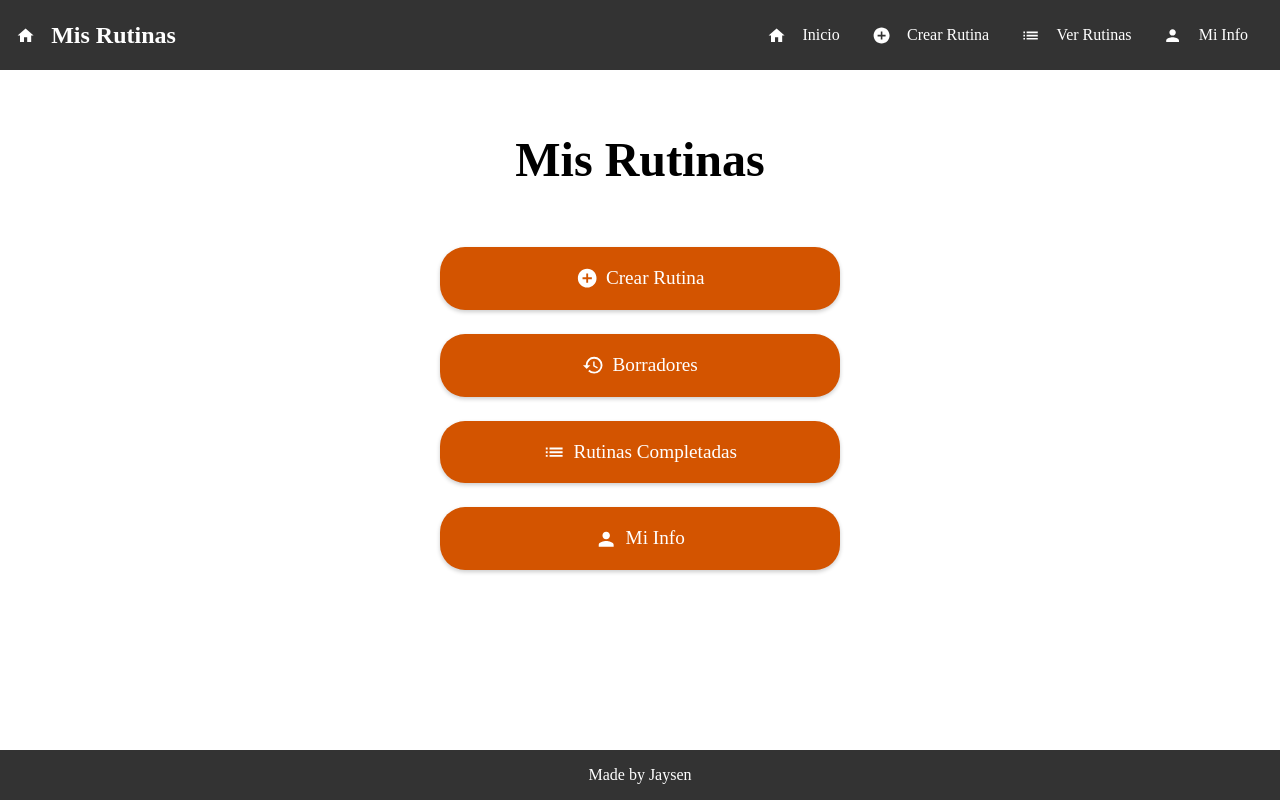
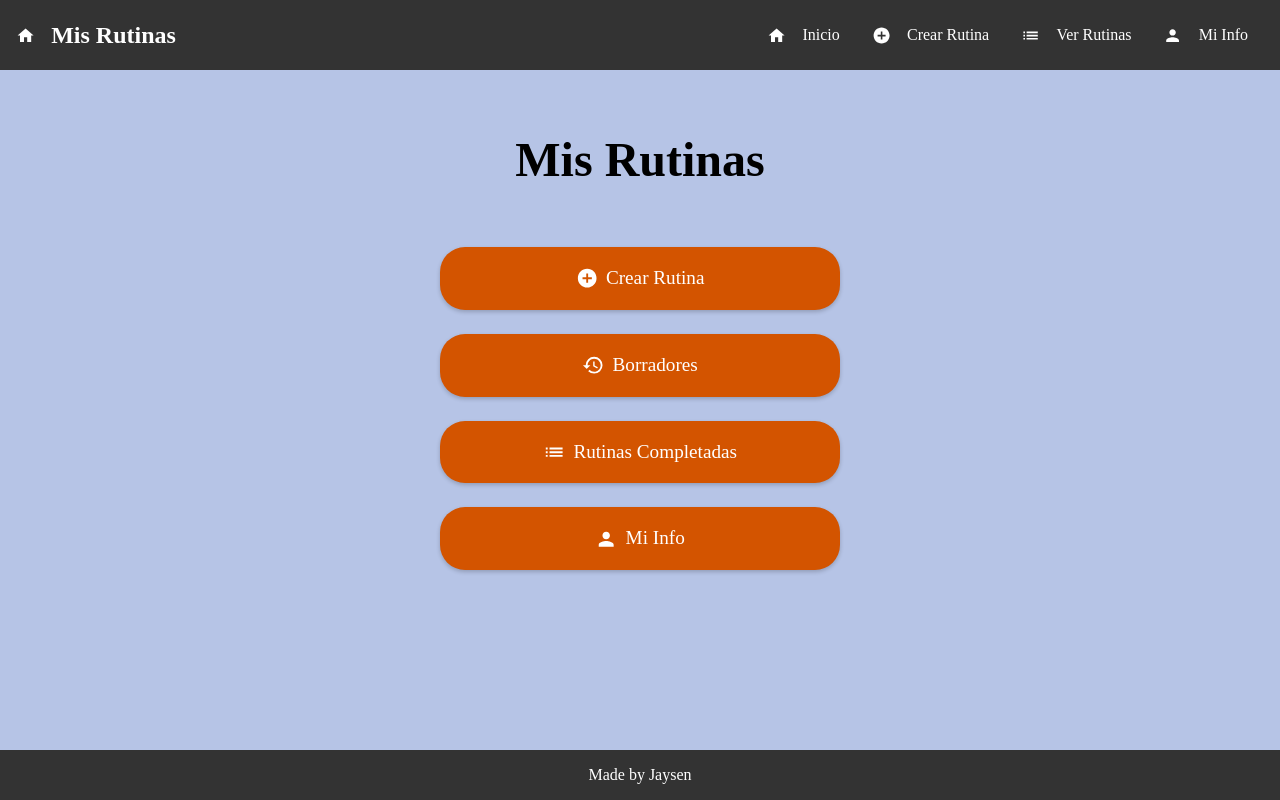
Before and after one commit to jaysenhl/misrutinas, a React (Vite) app in the folder misrutinas/: page / in a window 1280 px wide. Built offline with nearby package versions, Linux system fonts and the light colour scheme; a web font is replaced by a local one.

Commit message:
chznged bg color

```diff
--- a/misrutinas/src/components/RestTimer.jsx
+++ b/misrutinas/src/components/RestTimer.jsx
@@ -1,5 +1,6 @@
 import React, { useState, useRef, useEffect } from 'react';
 import { MdVisibility, MdVisibilityOff, MdPlayArrow, MdPause, MdStop, MdTimer } from 'react-icons/md';
+import Swal from 'sweetalert2';
 import '../styles/RestTimer.css';
 
 const RestTimer = () => {
@@ -17,6 +18,13 @@ const RestTimer = () => {
           if (time <= 10) {
             clearInterval(intervalRef.current);
             setIsRunning(false);
+            Swal.fire({
+              title: '¡TIEMPO ACABADO!',
+              icon: 'success',
+              confirmButtonColor: '#d35400',
+              timer: 2000,
+              showConfirmButton: false
+            });
             return 0;
           }
           return time - 10;
--- a/misrutinas/src/styles/global.css
+++ b/misrutinas/src/styles/global.css
@@ -5,3 +5,9 @@
 * {
   font-family: "Nova Flat", serif;
 }
+
+body {
+  background-color: #b6c4e6;  /* Gris azulado suave */
+  margin: 0;
+  padding: 0;
+}
```
